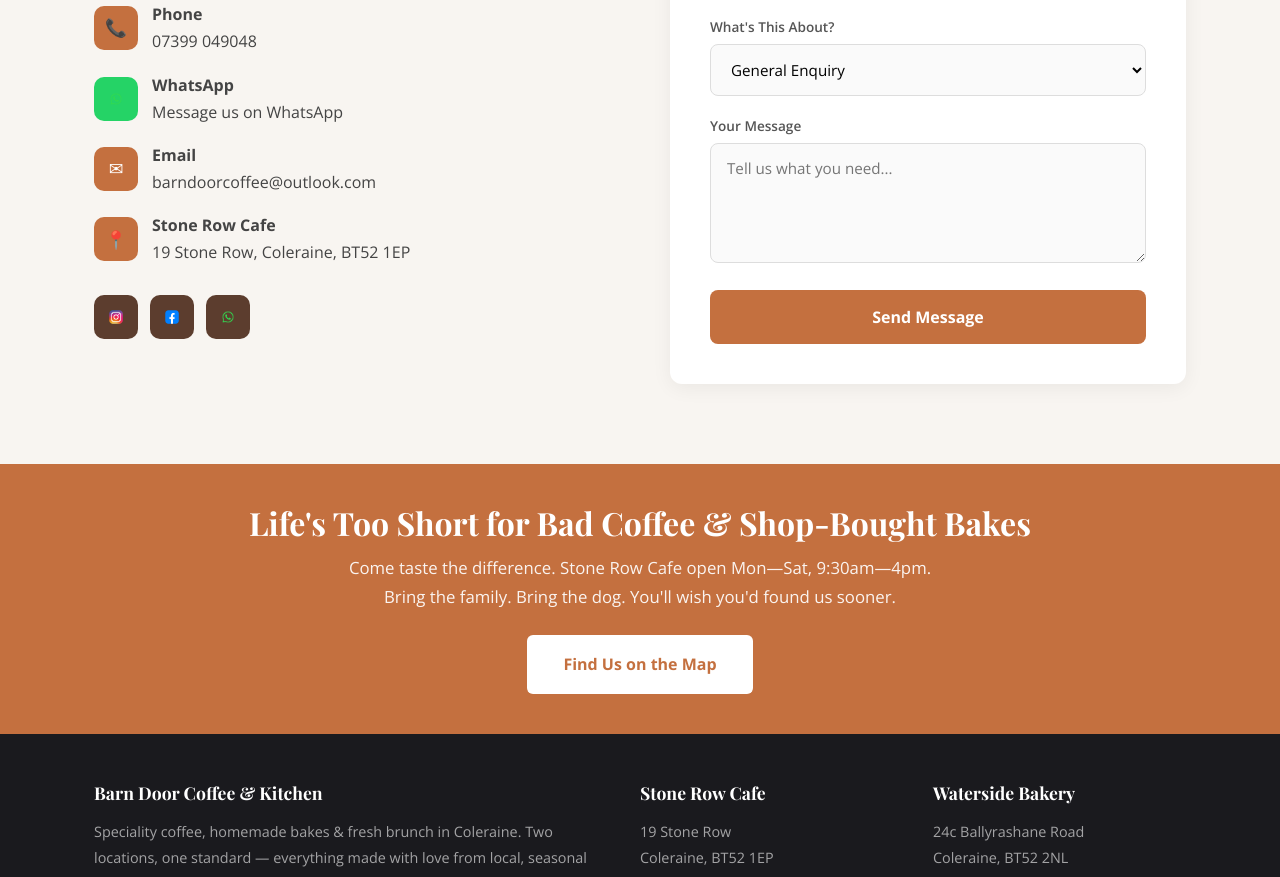
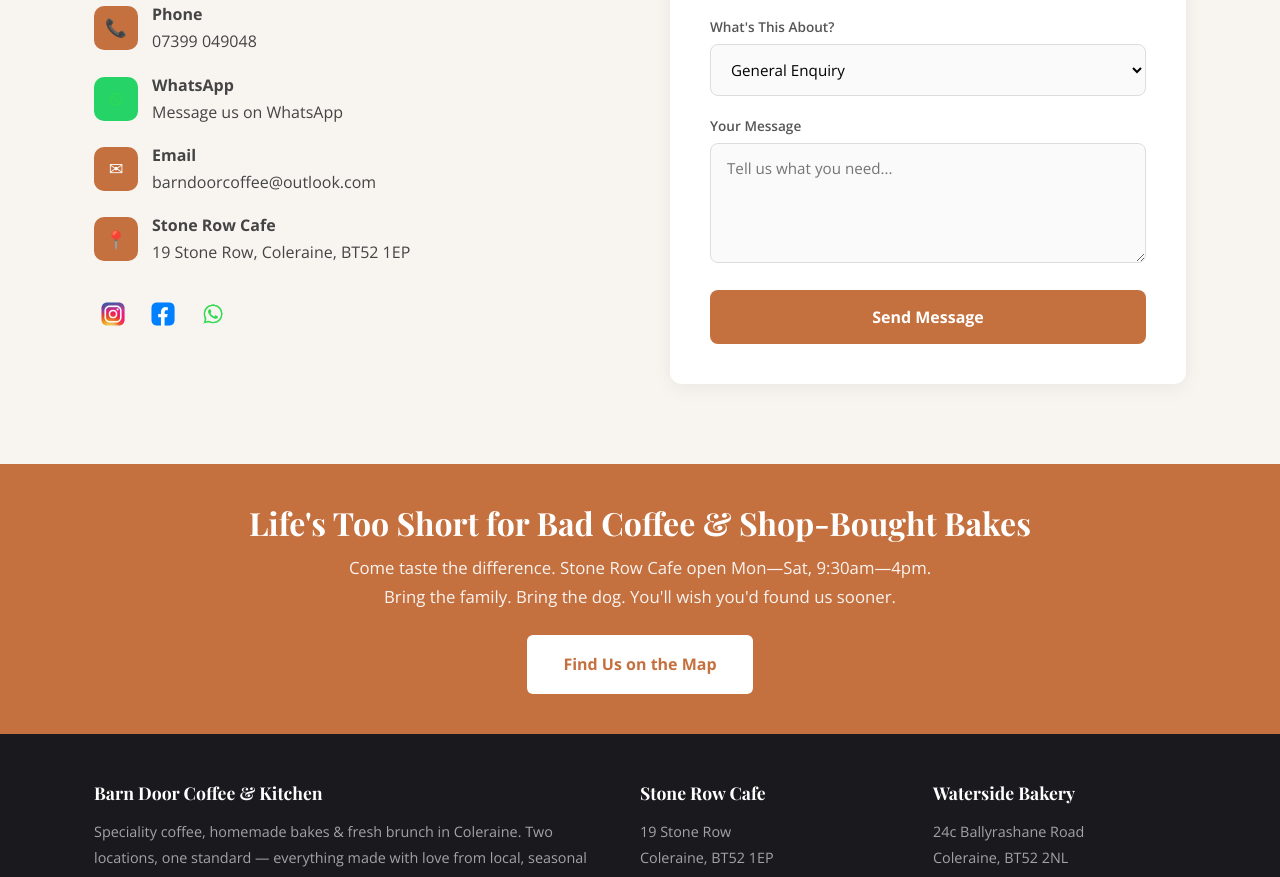
Before and after one commit to AeonReon/barn-door-coffee, a plain HTML site: page index.html in a window 1280 px wide. Shown: the part 6168-7045 px from the top of the page. Drawn offline with nearby package versions, Linux system fonts and the light colour scheme.

Commit message:
Fix social media icons: remove dark containers, display at proper size with brand colours

```diff
--- a/index.html
+++ b/index.html
@@ -473,18 +473,17 @@
             margin-top: 28px;
         }
         .contact-social a {
-            width: 44px;
-            height: 44px;
-            background: #5C3D2E;
-            color: #fff;
-            border-radius: 10px;
             display: flex;
             align-items: center;
             justify-content: center;
-            font-size: 1.1rem;
-            transition: background 0.3s;
+            transition: opacity 0.3s, transform 0.3s;
         }
-        .contact-social a:hover { background: #C4703F; }
+        .contact-social a:hover { opacity: 0.8; transform: translateY(-2px); }
+        .contact-social a img {
+            width: 38px;
+            height: 38px;
+            object-fit: contain;
+        }
         .contact-form {
             background: #fff;
             padding: 40px;
@@ -936,7 +935,7 @@
                         </div>
                     </div>
                     <div class="contact-detail">
-                        <div class="icon" style="background:#25D366;"><img src="images/whatsapp.webp" alt="WhatsApp" style="width:22px;height:22px;"></div>
+                        <div class="icon" style="background:#25D366; padding:10px;"><img src="images/whatsapp.webp" alt="WhatsApp" style="width:24px;height:24px;object-fit:contain;"></div>
                         <div>
                             <strong>WhatsApp</strong><br>
                             <a href="https://wa.me/4407399049048" target="_blank" rel="noopener">Message us on WhatsApp</a>
@@ -957,9 +956,9 @@
                         </div>
                     </div>
                     <div class="contact-social">
-                        <a href="https://www.instagram.com/barndoor_ni/" target="_blank" rel="noopener" aria-label="Instagram"><img src="images/instagram.webp" alt="Instagram" style="width:22px;height:22px;"></a>
-                        <a href="https://www.facebook.com/barndoorcoffee/" target="_blank" rel="noopener" aria-label="Facebook"><img src="images/facebook.webp" alt="Facebook" style="width:22px;height:22px;"></a>
-                        <a href="https://wa.me/4407399049048" target="_blank" rel="noopener" aria-label="WhatsApp"><img src="images/whatsapp.webp" alt="WhatsApp" style="width:22px;height:22px;"></a>
+                        <a href="https://www.instagram.com/barndoor_ni/" target="_blank" rel="noopener" aria-label="Instagram"><img src="images/instagram.webp" alt="Instagram"></a>
+                        <a href="https://www.facebook.com/barndoorcoffee/" target="_blank" rel="noopener" aria-label="Facebook"><img src="images/facebook.webp" alt="Facebook"></a>
+                        <a href="https://wa.me/4407399049048" target="_blank" rel="noopener" aria-label="WhatsApp"><img src="images/whatsapp.webp" alt="WhatsApp"></a>
                     </div>
                 </div>
                 <div class="contact-form fade-up" id="contactForm">
```
